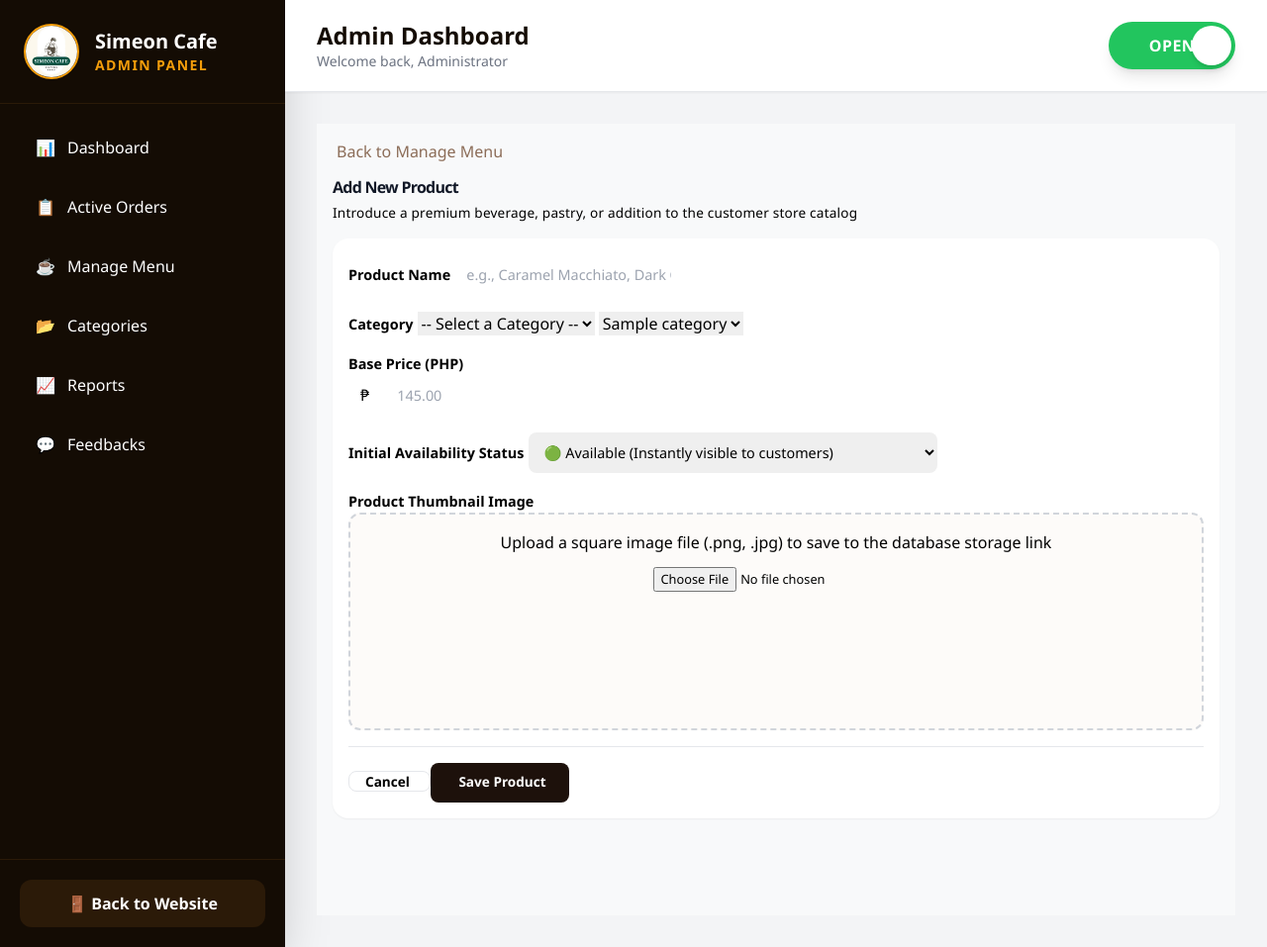
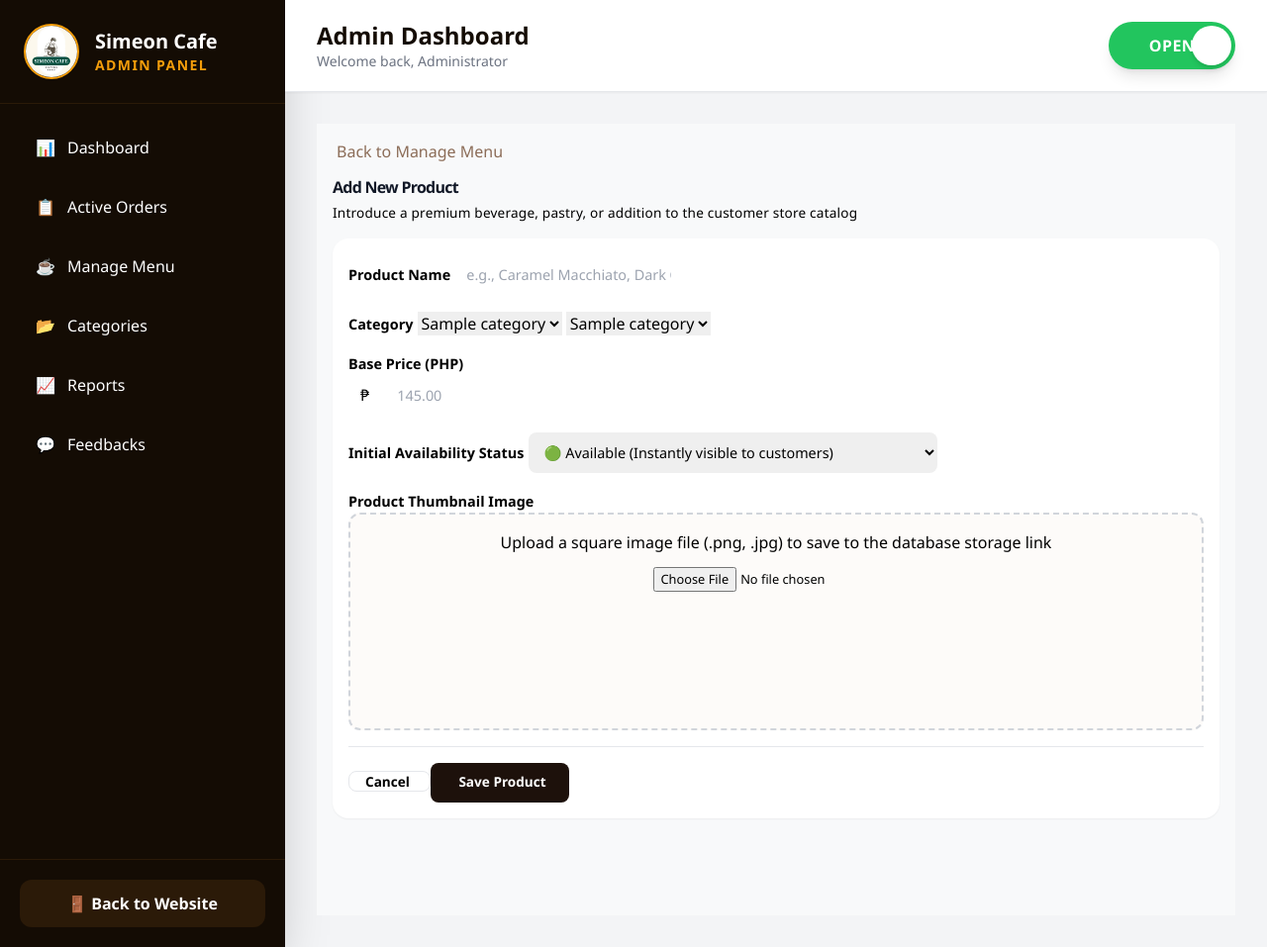
Before and after one commit to allysafgorduiz9-lab/simeon-brewery, a Laravel app: page /admin/products/create in a window 1280 px wide. Shown: the whole page at 99% size. Run offline with Laravel 12, Linux system fonts and the light colour scheme; tables that the repository leaves empty hold one stand-in row (values such as "Sample post"); some libraries are stand-ins or nearby versions.

Commit message:
auto-commit

```diff
--- a/resources/views/admin/products/create.blade.php
+++ b/resources/views/admin/products/create.blade.php
@@ -35,7 +35,7 @@
                                 <label class="form-label text-dark font-weight-bold mb-1" style="font-weight: 700; font-size: 0.9rem;">Category</label>
 
 <select name="category_id" class="form-control form-select">
-    <option value="" selected disabled>-- Select a Category --</option>
+
     @foreach($categories as $category)
         <option value="{{ $category->id }}">{{ $category->name }}</option>
     @endforeach
```
